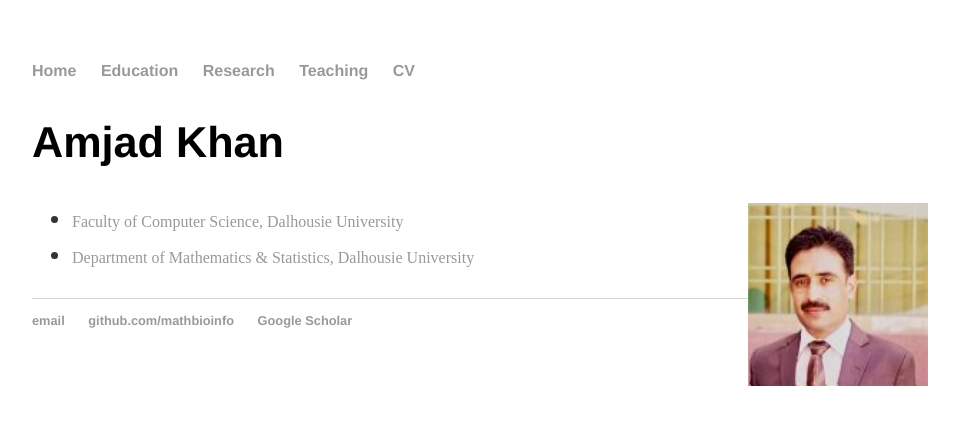
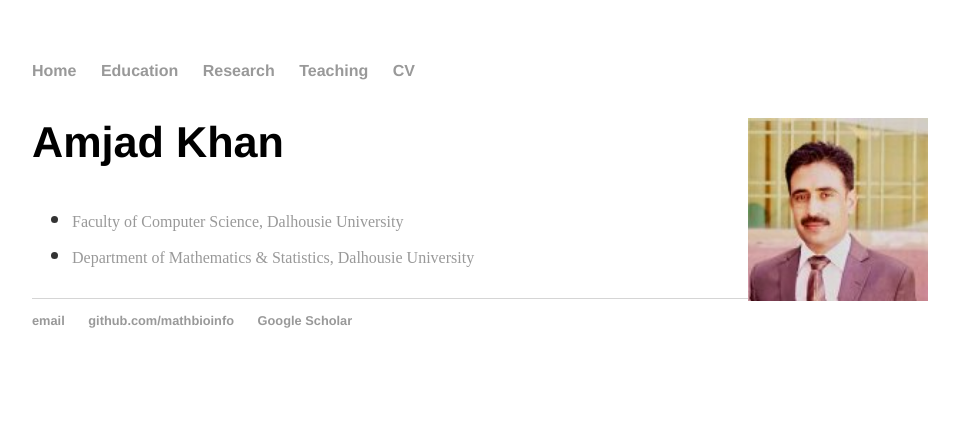
Before and after one commit to MathBioInfo/amjadkhan, a Jekyll site: the page index.html, which Jekyll copies as it is, in a window 1280 px wide. Shown: the top 425 px of the page, without its empty margins (160-1119 px from the left). Built offline with Jekyll 4.4.1, drawn with Linux system fonts in a browser that asks for light colours.

Commit message:
Update index.html

```diff
--- a/index.html
+++ b/index.html
@@ -18,8 +18,9 @@
 		<div class="container">
     		<div class="blurb">
 			<div class="profile-body">
+			<img src="images/amjadkhan.jfif" style="float: right; width: 180px;  margin-left: 15px;">
         		<h2 display: inline;>Amjad Khan</h2>
-			<img src="images/amjadkhan.jfif" style="float: right; width: 180px;  margin-left: 15px;">
+
 
 
 
```
